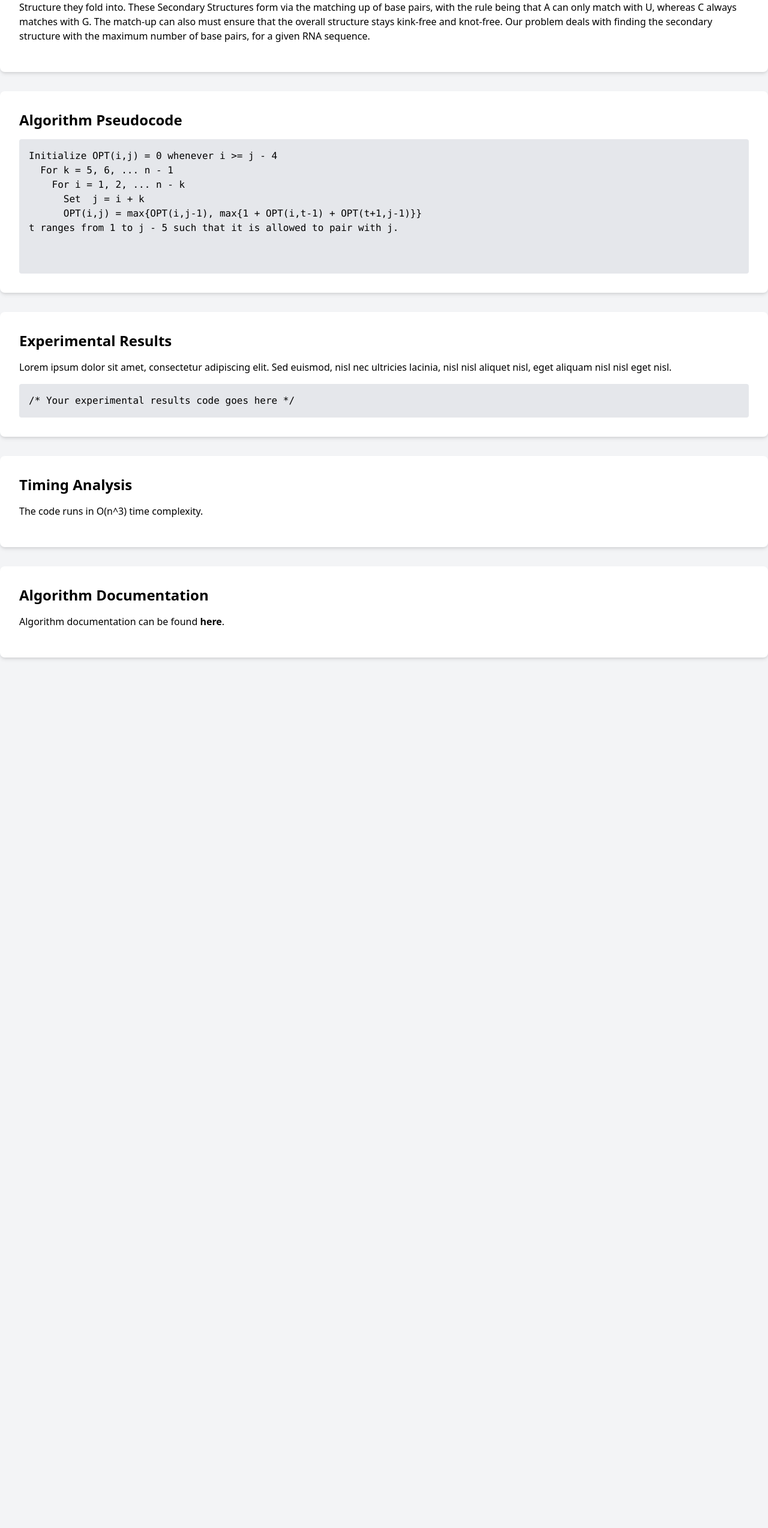
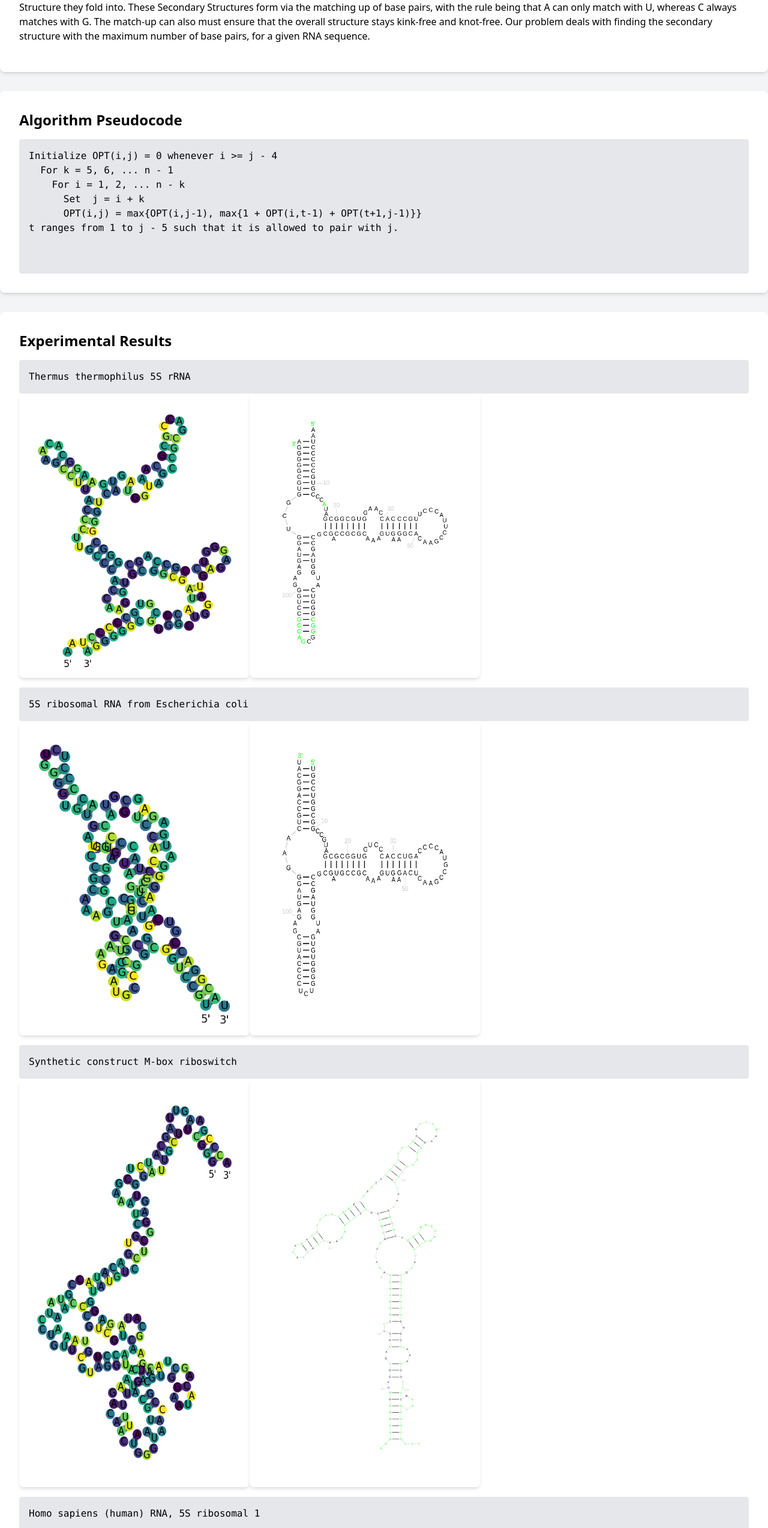
Before and after one commit to siddharthyayavaram/DAA_Asmt_2, a plain HTML site: page index.html in a window 1280 px wide. Shown: the part 248-2795 px from the top of the page at 60% size. Before the commit the page ends 1408 px from the top, so only its background shows below. Drawn offline with nearby package versions, Linux system fonts and the light colour scheme.

Commit message:
added experimental results

```diff
--- a/index.html
+++ b/index.html
@@ -49,11 +49,43 @@ t ranges from 1 to j - 5 such that it is allowed to pair with j.
     <div class="bg-white rounded-lg shadow-md p-8 mb-8">
       <h3 class="text-2xl font-semibold mb-4">Experimental Results</h3>
       <p class="mb-4">
-        Lorem ipsum dolor sit amet, consectetur adipiscing elit. Sed euismod,
-        nisl nec ultricies lacinia, nisl nisl aliquet nisl, eget aliquam nisl
-        nisl eget nisl.
+      <pre class="bg-gray-200 p-4 rounded"><code>Thermus thermophilus 5S rRNA</code></pre>
+      <div class="flex">
+        <img src="1.png" alt="RNA Structure" class="w-96 rounded-lg shadow-md">
+        <img src="1_central.png" alt="RNA Structure" class="w-96 rounded-lg shadow-md">
+        </div>
       </p>
-      <pre class="bg-gray-200 p-4 rounded"><code>/* Your experimental results code goes here */</code></pre>
+      <p class="mb-4">
+      <pre class="bg-gray-200 p-4 rounded"><code>5S ribosomal RNA from Escherichia coli</code></pre>
+
+        <div class="flex">
+        <img src="2.png" alt="RNA Structure" class="w-96 rounded-lg shadow-md">
+        <img src="2_central.png" alt="RNA Structure" class="w-96 rounded-lg shadow-md">
+        </div>
+      </p>
+      <p class="mb-4">
+      <pre class="bg-gray-200 p-4 rounded"><code>Synthetic construct M-box riboswitch </code></pre>
+      <div class="flex">
+        <img src="3.png" alt="RNA Structure" class="w-96 rounded-lg shadow-md">
+        <img src="3_central.png" alt="RNA Structure" class="w-96 rounded-lg shadow-md">
+        </div>
+      </p>
+      <p class="mb-4">
+        <pre class="bg-gray-200 p-4 rounded"><code>Homo sapiens (human) RNA, 5S ribosomal 1 </code></pre>
+        <div class="flex">
+          <img src="4.png" alt="RNA Structure" class="rounded-lg shadow-md" style="width: 500px;">
+          <img src="4_central.png" alt="RNA Structure" class="w-96 rounded-lg shadow-md">
+          </div>
+        </p>
+        <p class="mb-4">
+          <pre class="bg-gray-200 p-4 rounded"><code>Homo sapiens (human) small nucleolar RNA, C/D box 3A </code></pre>
+          <div class="flex">
+            <img src="5.png" alt="RNA Structure" class="w-96 rounded-lg shadow-md" style="height: 350px; width: 350px;">
+            <img src="5_central.png" alt="RNA Structure" class="w-96 rounded-lg shadow-md" style="height: 350px; width: 350px;">
+            </div>
+            <br><br>
+            The structures generated by our algorithm and the real structure from RNAcentral.com do not match as the latter does not have a maximum energy structure, whereas our algorithm generates the structure with the maximum number of base pairs.
+          </p>
     </div>
 
 
@@ -61,6 +93,7 @@ t ranges from 1 to j - 5 such that it is allowed to pair with j.
       <h3 class="text-2xl font-semibold mb-4">Timing Analysis</h3>
       <p class="mb-4">
         The code runs in O(n^3) time complexity.
+        <img src="graph.png" alt="RNA Structure" class="w-96 rounded-lg shadow-md" style="height: 400px; width: 500px;">
       </p>
     </div>
 
```
Also changed, not shown: 1.png (added), 1_central.png (added), 2.png (added), 2_central.png (added), 3.png (added), 3_central.png (added), 4.png (added), 4_central.png (added), 5.png (added), 5_central.png (added).
